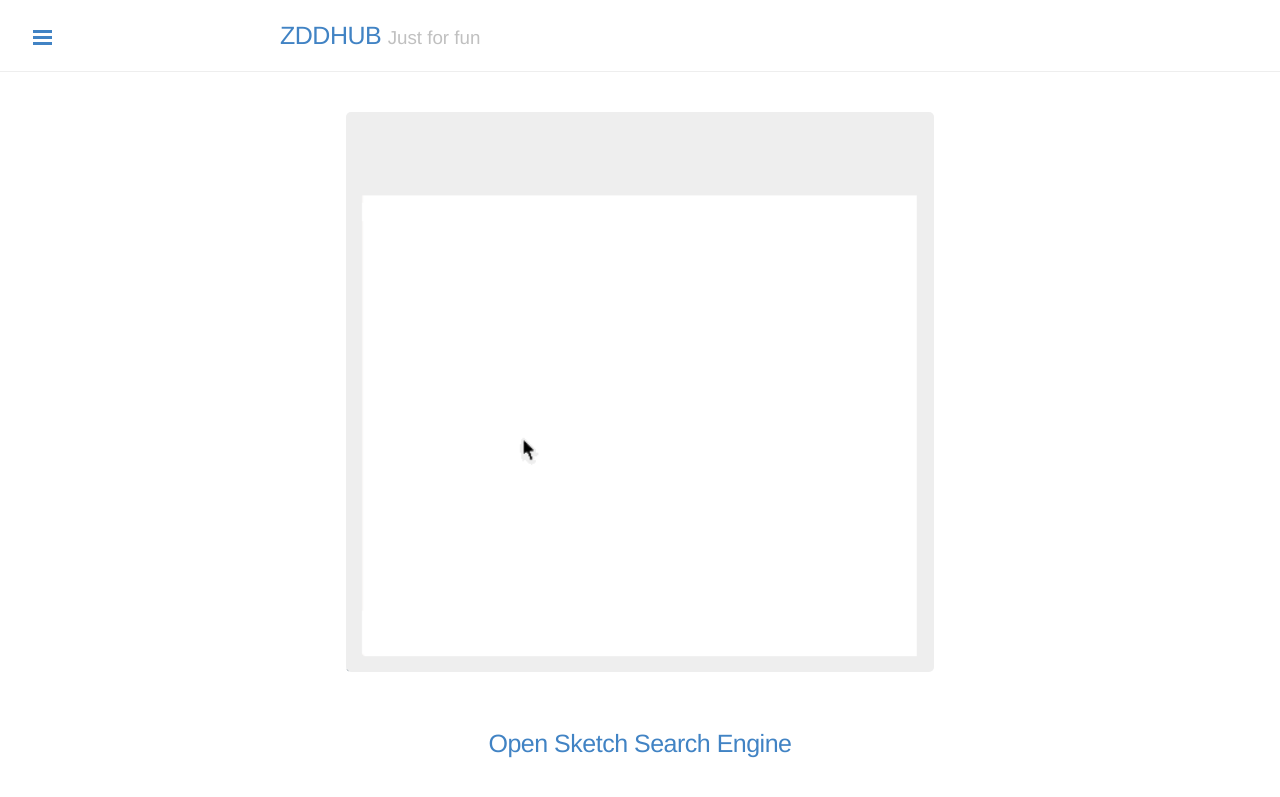
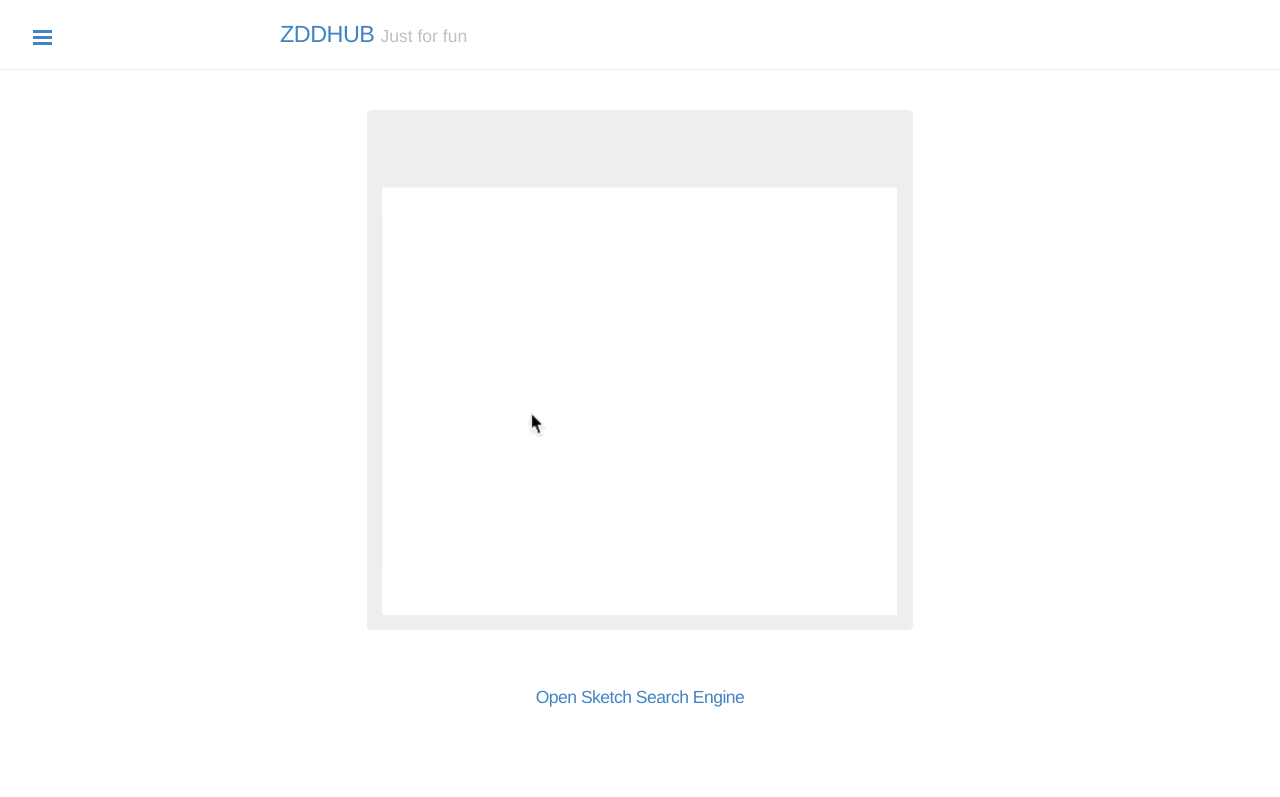
Before and after one commit to zddhub/zddhub.github.io, a Jekyll site: the page built from index.html, in a window 1280 px wide. Shown: the top 797 px of the page. Built offline with Jekyll 4.4.1, drawn with Linux system fonts in a browser that asks for light colours; Markdown is read by kramdown in place of the engine named in the settings.

Commit message:
Set font style

```diff
--- a/public/css/lanyon.css
+++ b/public/css/lanyon.css
@@ -41,7 +41,7 @@
 }
 
 html {
-  font-family: "PT Serif", Georgia, "Times New Roman", serif;
+  font-family: "PT Sans", "Helvetica Neue", Arial, sans-serif, "Times New Roman", serif;
 }
 
 h1, h2, h3, h4, h5, h6 {
--- a/public/css/poole.css
+++ b/public/css/poole.css
@@ -48,7 +48,7 @@
 }
 
 html {
-  font-family: "Helvetica Neue", Arial, sans-serif;
+  font-family: "PT Sans" "Helvetica Neue", Arial, sans-serif;
   font-size: 16px;
   line-height: 1.5;
 }
@@ -88,19 +88,19 @@
   text-rendering: optimizeLegibility;
 }
 h1 {
-  font-size: 2rem;
+  font-size: 1.5rem;
 }
 h2 {
   margin-top: 1rem;
-  font-size: 1.5rem;
+  font-size: 1.25rem;
 }
 h3 {
   margin-top: 1.5rem;
-  font-size: 1.25rem;
+  font-size: 1.rem;
 }
 h4, h5, h6 {
   margin-top: 1rem;
-  font-size: 1rem;
+  font-size: .8rem;
 }
 
 /* Body text */
--- a/public/css/zddhub.css
+++ b/public/css/zddhub.css
@@ -72,7 +72,7 @@
   font-size: 0.75rem;
 }
 div.zddhub-index-bg>img {
-  height: 28rem;
+  height: 26rem;
   width: auto;
   display: inline;
   margin-top: -1rem;
```
